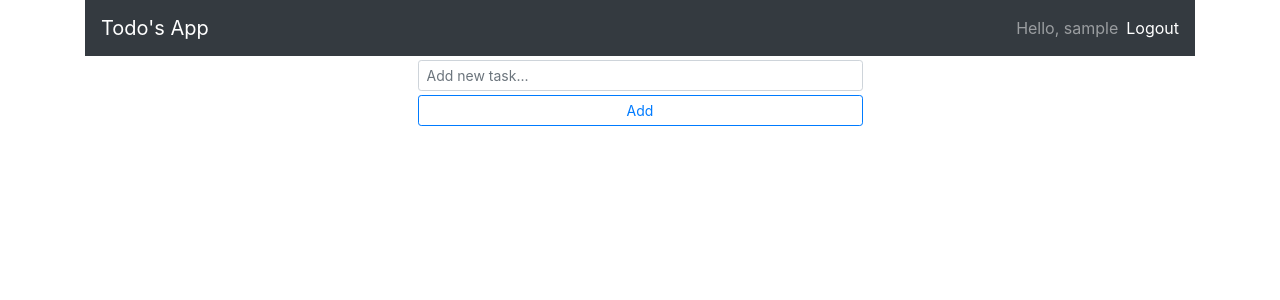
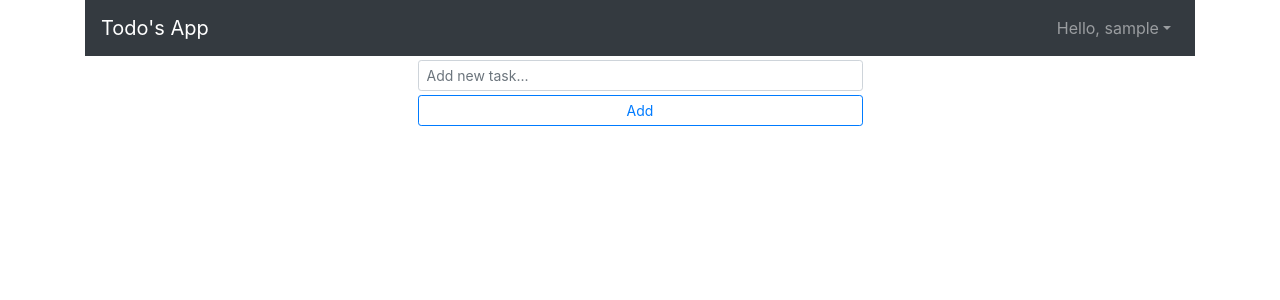
Before and after one commit to emushell/django-todo-app, a Django app: page / in a window 1280 px wide. Shown: the top 300 px of the page. Run offline with Django 3.2, Linux system fonts and the light colour scheme; the visitor is signed in with stand-in values (Sample User, id 1); data comes from the database, SQL or seed files in the repository; data that the repository does not hold is empty; some libraries are stand-ins or nearby versions.

Commit message:
Update: dropdown menu

```diff
--- a/templates/navbar_base.html
+++ b/templates/navbar_base.html
@@ -5,9 +5,14 @@
         <span class="navbar-toggler-icon"></span>
     </button>
     {% if request.user.is_authenticated %}
-        <span class="navbar-text ml-auto">Hello, {{ request.user }}</span>
-        <span class="navbar-text ml-2">
-            <a href="{% url 'logout' %}">Logout</a>
-        </span>
+        <ul class="nav navbar-nav ml-auto">
+            <li class="nav-item dropdown">
+                <a href="#" class="nav-link dropdown-toggle" data-toggle="dropdown">Hello, {{ request.user }}</a>
+                <div class="dropdown-menu dropdown-menu-right">
+                    <a class="dropdown-item" href="#">Edit</a>
+                    <a class="dropdown-item" href="{% url 'logout' %}">Logout</a>
+                </div>
+            </li>
+        </ul>
     {% endif %}
 </nav>
```
